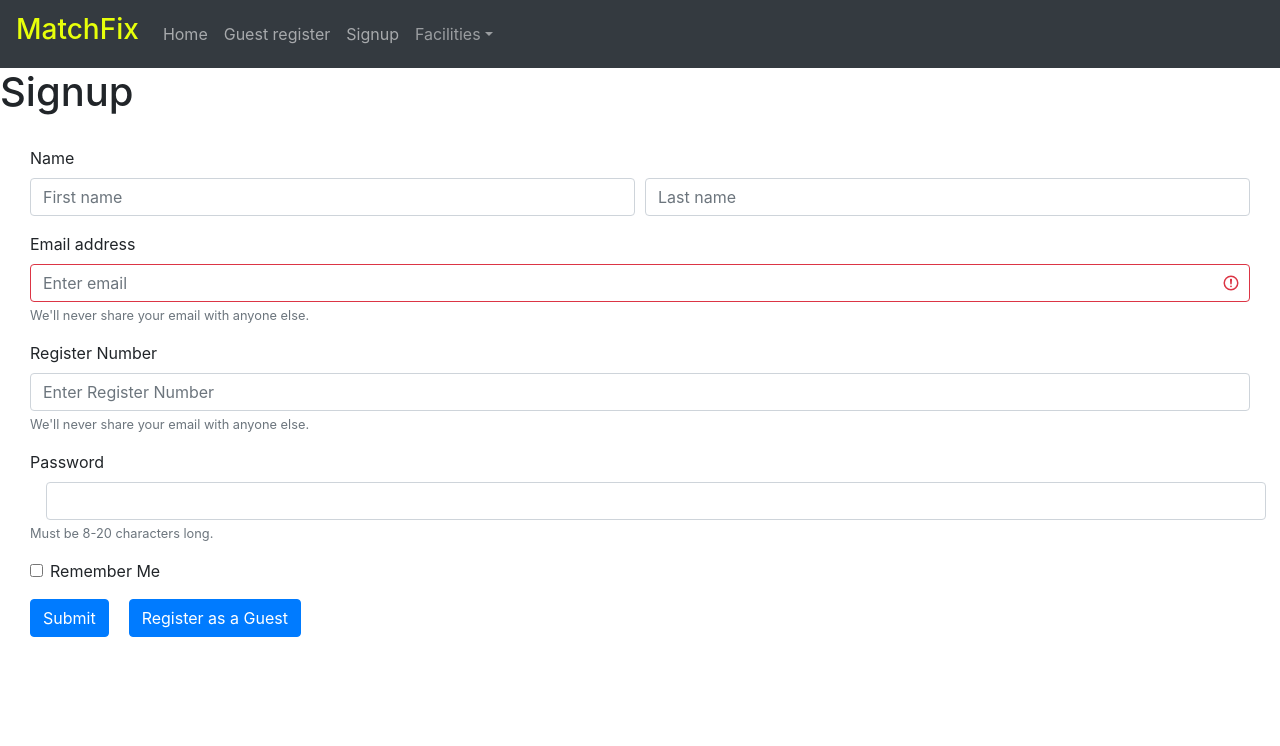
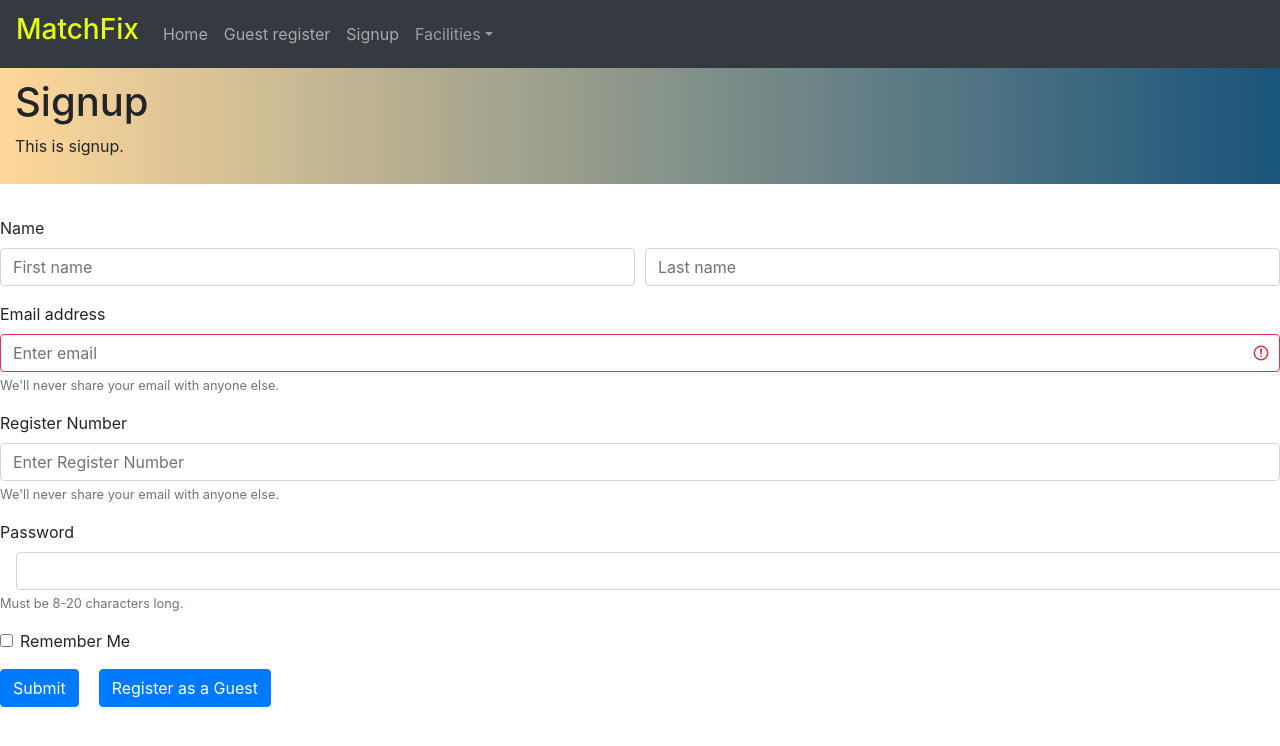
Before and after one commit to PranavMurali/MatchFix, a React (Create React App) app: page /signup in a window 1280 px wide. Shown: the top 746 px of the page. Built offline with nearby package versions, Linux system fonts and the light colour scheme.

Commit message:
:information_source: Forms

```diff
--- a/src/App.js
+++ b/src/App.js
@@ -9,14 +9,10 @@ function App() {
       <Navs></Navs>
       <Switch>
         <Route path="/" exact>
-          <div><h1> Guest Registation</h1>
           <Regform />
-          </div>
         </Route>
         <Route path="/signup" exact>
-          <div><h1> Signup</h1>
           <Sigform />
-          </div>
         </Route>
       </Switch>
     </Router>
--- a/src/components/form/Regform.js
+++ b/src/components/form/Regform.js
@@ -1,15 +1,35 @@
 import {React, useState} from 'react'
-import { Button, Form, Col} from 'react-bootstrap'
+import { Button, Form, Col,Jumbotron,Container} from 'react-bootstrap'
 import './styles.css'
 import TimeKeeper from 'react-timekeeper';
 const Regform = () => {
     const [startTime, setStartTime] = useState('12:34pm')
     const [showStartTime, setShowStartTime] = useState(true)
-
     const [endTime, setEndTime] = useState('1:40pm')
     const [showEndTime, setShowEndTime] = useState(true)
+
+    const handleStartTime = () =>{
+        setShowStartTime(false)
+        alert(`Slot starts at ${startTime}`)
+    }
+
+    const handleEndTime = () =>{
+        setShowEndTime(false)
+        alert(`Slot ends at ${endTime}`)
+    }
+
     return (
-        <Form className="t">
+        <>
+        <Jumbotron fluid className="jumbotron">
+        <Container>
+            <h1>Guest registration</h1>
+            <p>
+            This is guest reg.
+            </p>
+        </Container>
+        </Jumbotron>
+
+        <Form className="form">
     <Form.Group controlId="formBasicEmail">
         <Form.Group>
             <Form.Label>Name</Form.Label>
@@ -71,11 +91,11 @@ const Regform = () => {
                 <TimeKeeper
                     time={startTime}
                     onChange={(newTime) => setStartTime(newTime.formatted12)}
-                    onDoneClick={() => setShowStartTime(false)}
+                    onDoneClick={() => handleStartTime()}
                     switchToMinuteOnHourSelect
                 />
             }
-            <span>Chosen slot Begins at {startTime}</span>
+            <span>Slot starts at {startTime}</span>
             {!showStartTime &&
                 <button onClick={() => setShowStartTime(true)}>Show</button>
             }
@@ -86,11 +106,11 @@ const Regform = () => {
                 <TimeKeeper
                     time={endTime}
                     onChange={(newTime) => setEndTime(newTime.formatted12)}
-                    onDoneClick={() => setShowEndTime(false)}
+                    onDoneClick={() => handleEndTime()}
                     switchToMinuteOnHourSelect
                 />
             }
-            <span>Chosen slot End at {endTime}</span>
+            <span>Slot ends at {endTime}</span>
             {!showEndTime &&
                 <button onClick={() => setShowEndTime(true)}>Show</button>
             }
@@ -100,6 +120,7 @@ const Regform = () => {
         Submit
     </Button>
     </Form>
+    </>
     )
 }
 
--- a/src/components/form/styles.css
+++ b/src/components/form/styles.css
@@ -1,4 +1,15 @@
-.t{
+.form{
     margin: 30px;
     background: rgb(255, 255, 255);
 }
+
+
+.jumbotron{
+    padding-top: 10px !important;
+    padding-bottom: 10px !important;
+    padding-right:1000px !important;
+    background: #ffd89b;  /* fallback for old browsers */
+    background: -webkit-linear-gradient(to left, #19547b, #ffd89b);  /* Chrome 10-25, Safari 5.1-6 */
+    background: linear-gradient(to left, #19547b, #ffd89b); /* W3C, IE 10+/ Edge, Firefox 16+, Chrome 26+, Opera 12+, Safari 7+ */
+
+}
--- a/src/components/userform/Signup.js
+++ b/src/components/userform/Signup.js
@@ -1,10 +1,20 @@
 import {React, useState} from 'react'
-import { Button, Form, Col} from 'react-bootstrap'
+import { Button, Form, Col,Jumbotron,Container} from 'react-bootstrap'
 import './styles.css'
 import {Link} from "react-router-dom";
 
 const Sigform = () => {
     return (
+        <>
+        <Jumbotron fluid className="jumbotron">
+        <Container>
+            <h1>Signup</h1>
+            <p>
+            This is signup.
+            </p>
+        </Container>
+        </Jumbotron>
+
         <Form className="t">
     <Form.Group controlId="formBasicEmail">
         <Form.Group>
@@ -60,6 +70,7 @@ const Sigform = () => {
     </Button>
 
     </Form>
+    </>
     )
 }
 
--- a/src/components/userform/styles.css
+++ b/src/components/userform/styles.css
@@ -3,3 +3,12 @@
     margin-left: 20px;
     border-radius: 15px;
 }
+
+.jumbotron{
+    padding-top: 10px !important;
+    padding-bottom: 10px !important;
+    padding-right:1000px !important;
+    background: #ffd89b;  /* fallback for old browsers */
+    background: -webkit-linear-gradient(to left, #19547b, #ffd89b);  /* Chrome 10-25, Safari 5.1-6 */
+    background: linear-gradient(to left, #19547b, #ffd89b); /* W3C, IE 10+/ Edge, Firefox 16+, Chrome 26+, Opera 12+, Safari 7+ */
+}
--- /dev/null
+++ b/src/index.css
@@ -0,0 +1,4 @@
+html{
+    background: rgb(34,193,195);
+    background: linear-gradient(0deg, rgba(34,193,195,1) 0%, rgba(0,0,0,1) 100%);
+}
```
